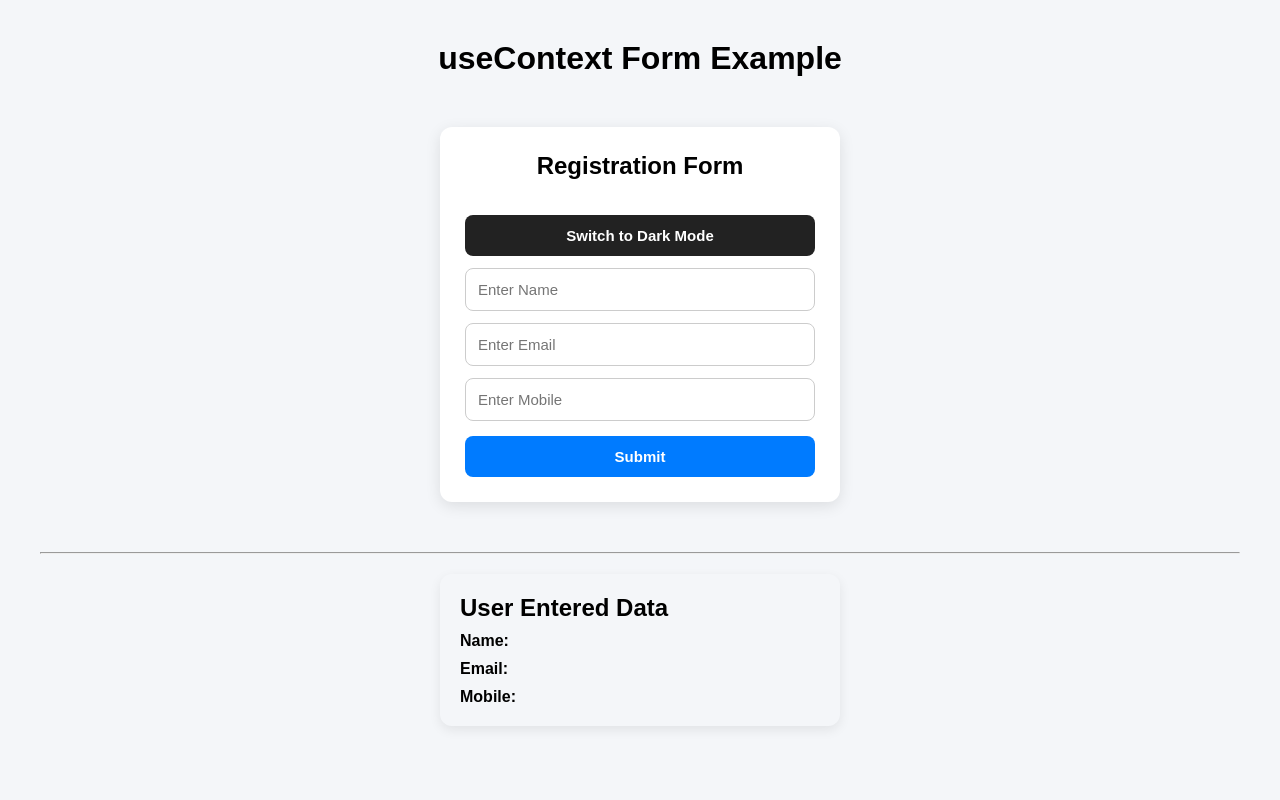
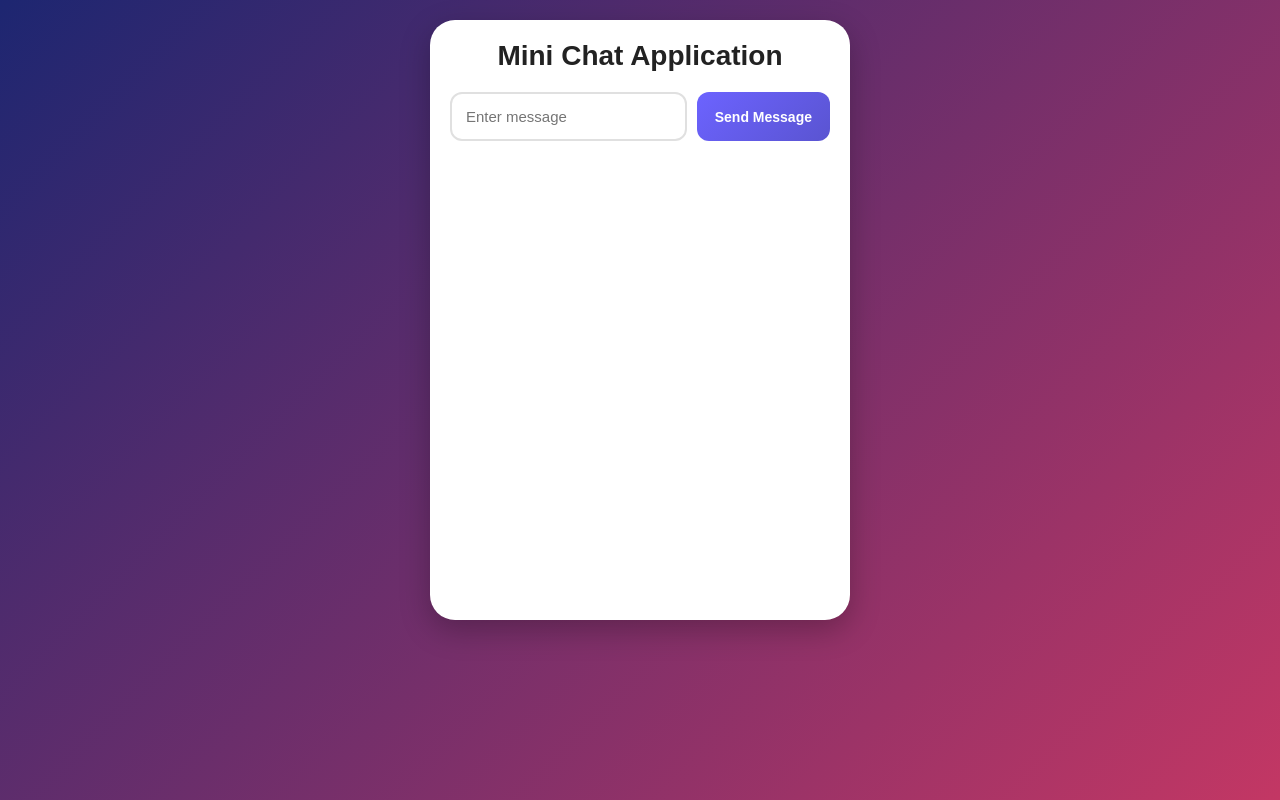
Before and after one commit to satyanarayanakatru/ReactTrainingTasks, a React (Vite) app in the folder ReactTask/: page /users/1 in a window 1280 px wide. Built offline with nearby package versions, Linux system fonts and the light colour scheme.

Commit message:
Task Title: Mini Chat Application (React.js)

```diff
--- a/ReactTask/src/App.css
+++ b/ReactTask/src/App.css
@@ -15,7 +15,7 @@ body {
   padding: 20px;
 }
 
-.app.light {
+/* .app.light {
   background-color: #f4f6f9;
   color: black;
 }
@@ -23,7 +23,7 @@ body {
 .app.black {
   background-color: #121212;
   color: white;
-}
+} */
 
 .reg-form-container {
   width: 400px;
@@ -34,7 +34,7 @@ body {
   box-shadow: 0px 4px 15px rgba(0, 0, 0, 0.1);
 }
 
-.light {
+/* .light {
   background-color: white;
   color: black;
 }
@@ -42,7 +42,7 @@ body {
 .black {
   background-color: #1e1e1e;
   color: white;
-}
+} */
 
 .input-field {
   width: 100%;
--- a/ReactTask/src/App.jsx
+++ b/ReactTask/src/App.jsx
@@ -4,6 +4,7 @@ import FetchDataApi from "./Components/FetchDataApi";
 import ProfileImageUpload from "./Components/ProfileImageUpload";
 import Form from "./Components/Form";
 import "./App.css";
+import MiniChatApp from "./Components/MiniChatApp";
 
 export const FormContext = createContext();
 
@@ -27,7 +28,7 @@ function App() {
       {/* <FormValidation /> */}
       {/* <FetchDataApi /> */}
       {/* <ProfileImageUpload /> */}
-      <div style={{ padding: "20px" }}>
+      {/* <div style={{ padding: "20px" }}>
         <h1 style={{ textAlign: "center" }}>useContext Form Example</h1>
         <FormContext.Provider
           value={{
@@ -57,7 +58,8 @@ function App() {
             <strong>Mobile:</strong> {formData.mobile}
           </p>
         </div>
-      </div>
+      </div> */}
+      <MiniChatApp />
     </div>
   );
 }
--- /dev/null
+++ b/ReactTask/src/Components/MiniChatApp.css
@@ -0,0 +1,112 @@
+* {
+  margin: 0;
+  padding: 0;
+  box-sizing: border-box;
+}
+
+body {
+  min-height: 100vh;
+  display: flex;
+  justify-content: center;
+  align-items: center;
+  background: linear-gradient(135deg, #1d2671, #c33764);
+  font-family: "Poppins", sans-serif;
+}
+
+.chat-container {
+  width: 420px;
+  height: 600px;
+  background: white;
+  border-radius: 25px;
+  padding: 20px;
+  display: flex;
+  flex-direction: column;
+  box-shadow: 0 10px 30px rgba(0, 0, 0, 0.25);
+}
+
+.title {
+  text-align: center;
+  color: #222;
+  margin-bottom: 20px;
+  font-size: 28px;
+  font-weight: 700;
+}
+
+.input-container {
+  display: flex;
+  gap: 10px;
+  margin-bottom: 20px;
+}
+
+.chat-input {
+  flex: 1;
+  padding: 14px;
+  border: 2px solid #e0e0e0;
+  border-radius: 12px;
+  outline: none;
+  font-size: 15px;
+  transition: 0.3s;
+}
+
+.chat-input:focus {
+  border-color: #6c63ff;
+  box-shadow: 0 0 8px rgba(108, 99, 255, 0.3);
+}
+
+.send-btn {
+  border: none;
+  padding: 14px 18px;
+  border-radius: 12px;
+  background: linear-gradient(135deg, #6c63ff, #5a54d1);
+  color: white;
+  cursor: pointer;
+  font-size: 14px;
+  font-weight: 600;
+  transition: 0.3s;
+}
+
+.send-btn:hover {
+  transform: scale(1.05);
+}
+
+.message-list {
+  flex: 1;
+  overflow-y: auto;
+  list-style: none;
+  padding-right: 5px;
+}
+
+.message-list::-webkit-scrollbar {
+  width: 6px;
+}
+
+.message-list::-webkit-scrollbar-thumb {
+  background: #c5c5c5;
+  border-radius: 10px;
+}
+
+.message-item {
+  max-width: 80%;
+  background: linear-gradient(135deg, #6c63ff, #5a54d1);
+  color: white;
+  padding: 12px 16px;
+  border-radius: 18px 18px 4px 18px;
+  margin-bottom: 14px;
+  margin-left: auto;
+  word-wrap: break-word;
+  animation: fadeIn 0.3s ease;
+  font-size: 15px;
+  line-height: 1.4;
+}
+
+@keyframes fadeIn {
+  from {
+    opacity: 0;
+    transform: translateY(10px);
+  }
+
+  to {
+    opacity: 1;
+    transform: translateY(0);
+  }
+}
--- /dev/null
+++ b/ReactTask/src/Components/MiniChatApp.jsx
@@ -0,0 +1,51 @@
+import React, { useState } from "react";
+import "./MiniChatApp.css";
+
+function MiniChatApp() {
+  const [message, setMessage] = useState("");
+  const [listMessage, setListMessage] = useState([]);
+
+  const handleChange = (e) => {
+    setMessage(e.target.value);
+  };
+
+  const handleClick = () => {
+    if (message.trim() === "") {
+      return;
+    }
+
+    setListMessage([...listMessage, message]);
+    setMessage("");
+  };
+
+  return (
+    <div className="chat-container">
+      <h1 className="title">Mini Chat Application</h1>
+
+      <div className="input-container">
+        <input
+          type="text"
+          placeholder="Enter message"
+          value={message}
+          name="message"
+          onChange={handleChange}
+          className="chat-input"
+        />
+
+        <button onClick={handleClick} className="send-btn">
+          Send Message
+        </button>
+      </div>
+
+      <ul className="message-list">
+        {listMessage.map((data, index) => (
+          <li key={index} className="message-item">
+            {data}
+          </li>
+        ))}
+      </ul>
+    </div>
+  );
+}
+
+export default MiniChatApp;
```
